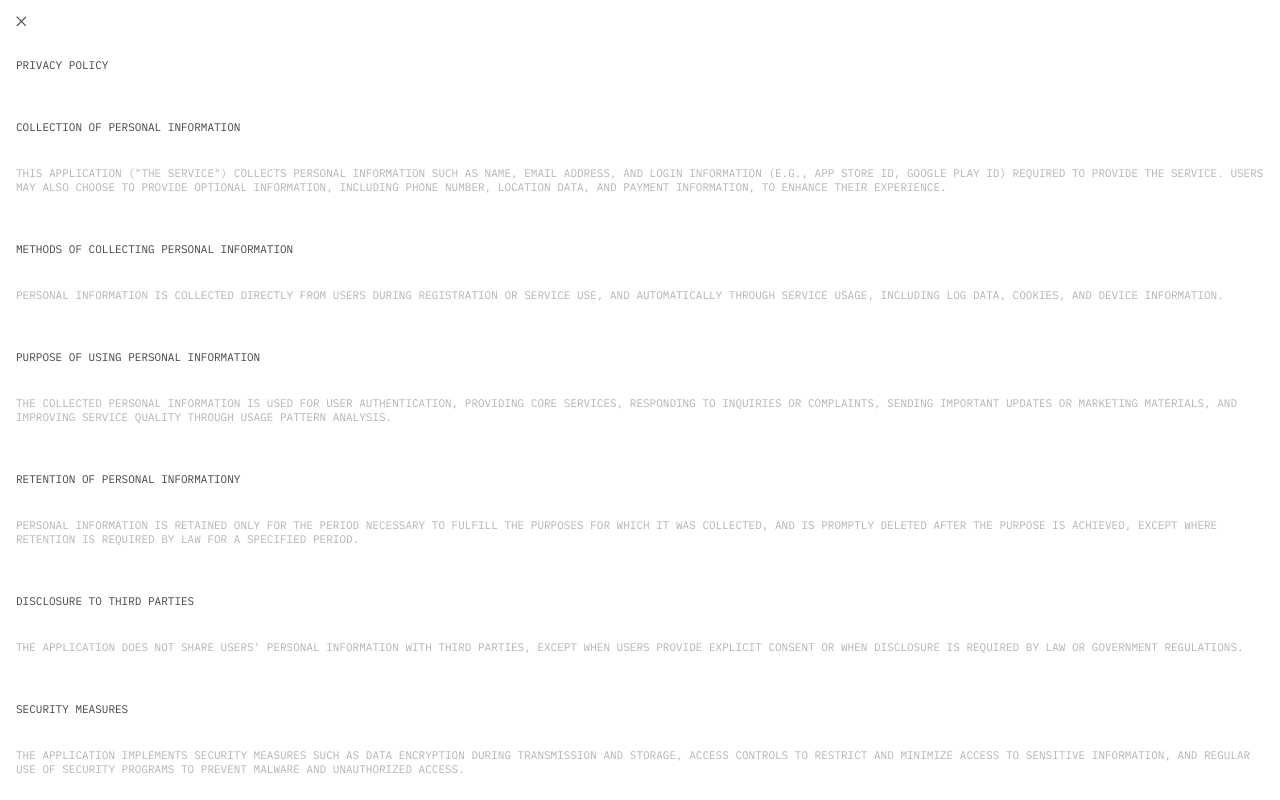
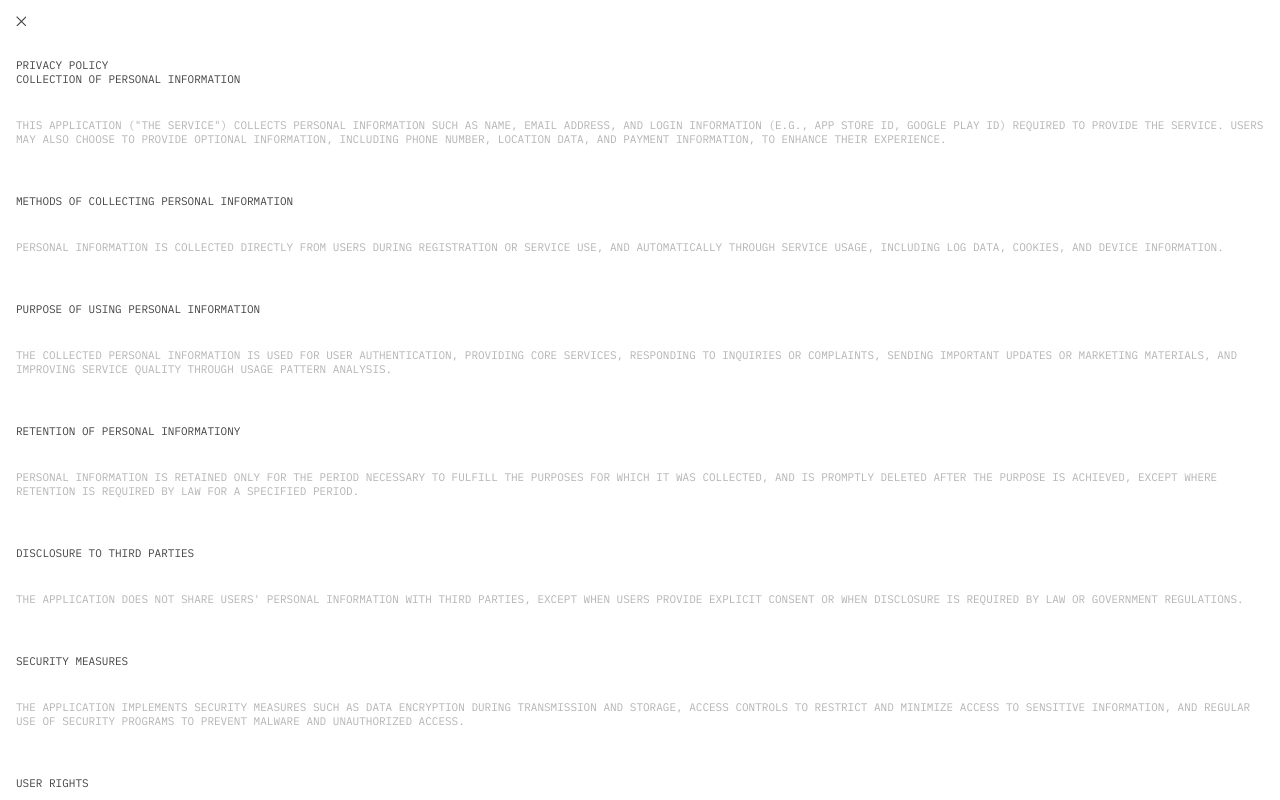
Before and after one commit to babydev-by03KOREA/trend_web_page, a React (Vite) app: page /privacy-policy in a window 1280 px wide. Shown: the top 800 px of the page. Built offline with nearby package versions, Linux system fonts and the light colour scheme.

Commit message:
:lipstick: SizedBox 48px 삭제

```diff
--- a/src/PrivacyPolicyPage.jsx
+++ b/src/PrivacyPolicyPage.jsx
@@ -10,7 +10,6 @@ function PrivacyPolicyPage() {
             <div className="main-container">
                 <div className="title">PRIVACY POLICY</div>
                 <div className="container-wrapper">
-                    <SizedBox height={"48px"}/>
                     <div className="title">COLLECTION OF PERSONAL INFORMATION</div>
                     <SizedBox height={"32px"}/>
                     <div className="description">
```
